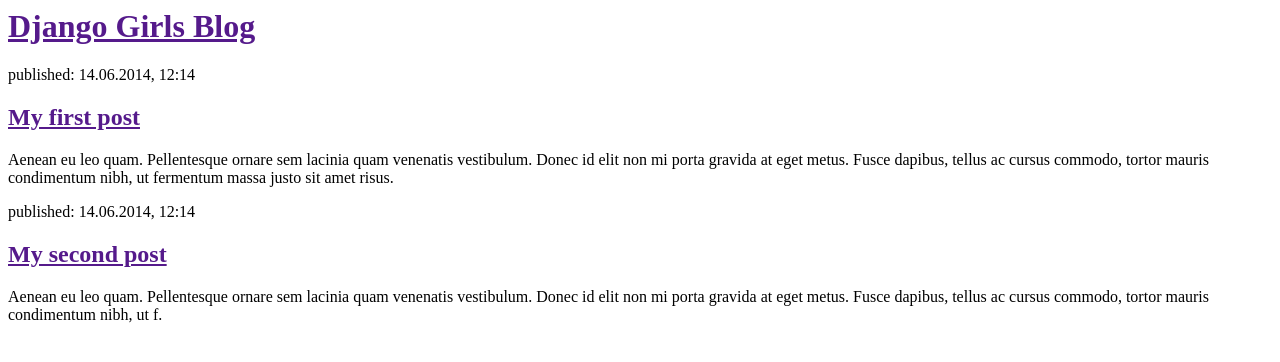
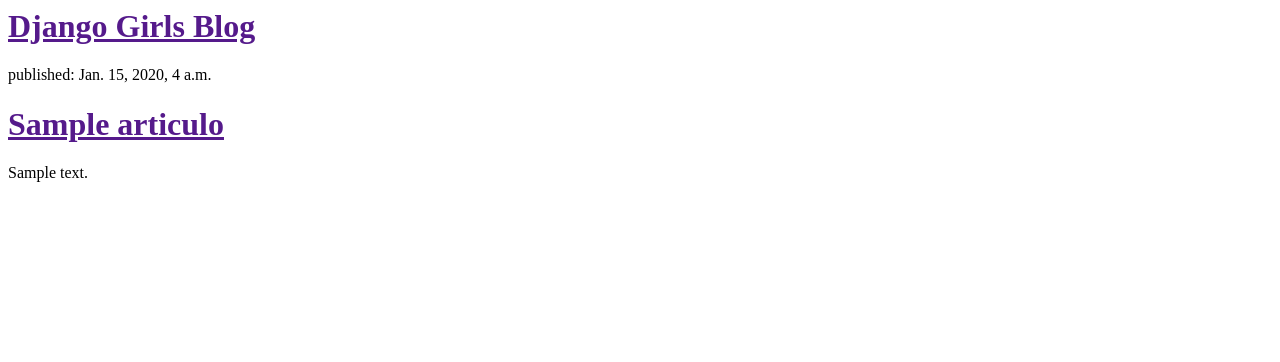
Before and after one commit to HiPaoG/my-first-blog, a Django app: template blog/templates/blog/articulo_lista.html in a window 1280 px wide. Shown: the top 362 px of the page. Run offline with Django 3.2, Linux system fonts and the light colour scheme; the template is opened without the code that fills it: values that come from a table or form of the project are taken from there, others are empty; tables that the repository leaves empty hold one stand-in row (values such as "Sample post").

Commit message:
Modificación de los templates para mostrar posts de la base de datos.

```diff
--- a/blog/templates/blog/articulo_lista.html
+++ b/blog/templates/blog/articulo_lista.html
@@ -6,17 +6,15 @@
         <div>
             <h1><a href="">Django Girls Blog</a></h1>
         </div>
+        {% for post in articulos %}
+       <div>
+           <p>published: {{ post.fecha_publicacion }}</p>
+           <h1><a href="">{{ post.titulo }}</a></h1>
+           <p>{{ post.texto|linebreaksbr }}</p>
+       </div>
+        {% endfor %}
+        <div>
 
-        <div>
-            <p>published: 14.06.2014, 12:14</p>
-            <h2><a href="">My first post</a></h2>
-            <p>Aenean eu leo quam. Pellentesque ornare sem lacinia quam venenatis vestibulum. Donec id elit non mi porta gravida at eget metus. Fusce dapibus, tellus ac cursus commodo, tortor mauris condimentum nibh, ut fermentum massa justo sit amet risus.</p>
-        </div>
-
-        <div>
-            <p>published: 14.06.2014, 12:14</p>
-            <h2><a href="">My second post</a></h2>
-            <p>Aenean eu leo quam. Pellentesque ornare sem lacinia quam venenatis vestibulum. Donec id elit non mi porta gravida at eget metus. Fusce dapibus, tellus ac cursus commodo, tortor mauris condimentum nibh, ut f.</p>
         </div>
     </body>
 </html>
--- a/blog/views.py
+++ b/blog/views.py
@@ -1,5 +1,8 @@
 from django.shortcuts import render
+from django.utils import timezone
+from blog.models import Articulo
 
 # Create your views here.
 def articulo_lista(request):
-    return render(request, 'blog/articulo_lista.html', {})
+    articulos = Articulo.objects.filter(fecha_publicacion__lte=timezone.now()).order_by('fecha_publicacion')
+    return render(request, 'blog/articulo_lista.html', {'articulos':articulos})
```
